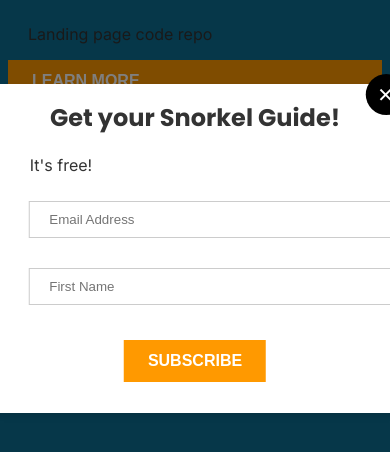
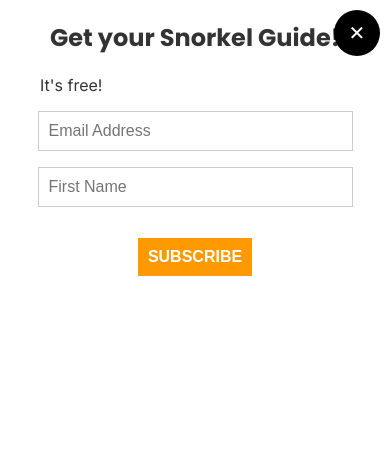
Before and after one commit to gpeach/snorkeldreams-landing-1, a website: page index.html in a window 390 px wide. Both pictures are taken after a click on the link "LEARN MORE". Drawn offline with Linux system fonts and the light colour scheme; a web font is replaced by a local one.

Commit message:
fixed mobile css

```diff
--- a/css/snorkeldreams_landing_page.css
+++ b/css/snorkeldreams_landing_page.css
@@ -45,13 +45,15 @@ p {
 }
 
 #mc_embed_signup .mc-field-group {
-  padding: 10px 5%; /* Responsive padding */
+  display: flex;
+  width: 90%;
+  margin: 0 auto;
 }
 
 .mc-field-group input {
   width: 100%; /* Full width of parent */
-  padding: 1em;
-  margin-bottom: 10px;
+  padding: 1rem;
+  margin-bottom: 1rem;
   border: 1px solid #ccc;
 }
 
@@ -86,6 +88,7 @@ p {
     margin-top: 10vh; /* Adjust to center modal more appropriately */
   }
 }
+
 #mc_embed_close {
   position: absolute;
   padding: 8px;
@@ -144,8 +147,7 @@ p {
   font-optical-sizing: auto;
   font-weight: 500;
   font-style: normal;
-  font-variation-settings:
-    "slnt" 0;
+  font-variation-settings: "slnt" 0;
   color: white;
 }
 
@@ -154,8 +156,7 @@ p {
   font-optical-sizing: auto;
   font-weight: 500;
   font-style: normal;
-  font-variation-settings:
-    "slnt" 0;
+  font-variation-settings: "slnt" 0;
   color: white;
 }
 
@@ -164,14 +165,14 @@ p {
   font-optical-sizing: auto;
   font-weight: 500;
   font-style: normal;
-  font-variation-settings:
-    "slnt" 0;
+  font-variation-settings: "slnt" 0;
   color: white;
 }
 
 section[data-section-id="65f357694eb09b342fa30634"] .section-background {
   background-color: #0C6E93;
 }
+
 section[data-section-id="65f3592948f3575fa0c62698"] .section-background {
   background-color: #0E99D0;
 }
@@ -180,11 +181,11 @@ section[data-section-id="65f356b0cc21e832172a6d26"] .section-background {
   background-color: #fff;
 }
 
-section[data-section-id="64a8c101a846cd50ddc460ea"]{
+section[data-section-id="64a8c101a846cd50ddc460ea"] {
   display: none;
 }
 
-section[data-section-id="65f356b0cc21e832172a6d26"] .section-background{
+section[data-section-id="65f356b0cc21e832172a6d26"] .section-background {
   background-color: #94C1BA;
 }
 
@@ -228,8 +229,7 @@ html, body {
   font-optical-sizing: auto;
   font-weight: 400;
   font-style: normal;
-  font-variation-settings:
-    "slnt" 0;
+  font-variation-settings: "slnt" 0;
 }
 
 .poppins-thin {
@@ -355,3 +355,72 @@ html, body {
 #mc-message p.error {
   background-color: #f44336; /* Red */
 }
+
+/* Overlay covering the entire screen */
+.overlay.active {
+  display: block; /* Show overlay */
+  position: fixed;
+  top: 0;
+  left: 0;
+  width: 100%;
+  height: 100%;
+  background: rgba(0, 0, 0, 0.5);
+  z-index: 999; /* Ensure it's below the modal content but above other content */
+  overflow-y: auto; /* Allow scrolling within the overlay */
+}
+
+/* Full-screen modal adjustments */
+@media screen and (max-width: 599px), screen and (max-height: 599px) {
+  #mc_embed_signup {
+    display: none;
+  }
+
+  #mc_embed_signup.active {
+    max-width: 100%;
+    display: block;
+    margin-top: 0;
+    position: fixed;
+    top: 0;
+    left: 0; /* Align to the far left */
+    transform: none; /* Remove any transform */
+    width: 100%; /* Full width */
+    height: 100%; /* Full height, ensuring full screen coverage */
+    overflow-y: auto; /* Enable scrolling if content exceeds screen height */
+    padding: 20px; /* Appropriate padding */
+    box-sizing: border-box; /* Include padding in width/height calculations */
+    z-index: 1000; /* Above the overlay */
+  }
+
+  /* Ensuring the close button is visible and appropriately positioned */
+  #mc_embed_close {
+    position: absolute;
+    top: 10px; /* Adjust as needed */
+    right: 10px; /* Adjust as needed */
+    z-index: 1001; /* Ensure it's above the modal content */
+    /* Styling for visibility */
+    background-color: #000;
+    color: #fff;
+    border-radius: 50%;
+    width: 30px;
+    height: 30px;
+    display: flex;
+    align-items: center;
+    justify-content: center;
+    cursor: pointer;
+  }
+
+  /* Ensure input and button are appropriately styled for mobile */
+  #mc_embed_signup .button {
+    padding: 10px; /* Adjust for touch friendliness */
+    font-size: 16px; /* Readability on small screens */
+    width: auto; /* Ensure full width within container */
+  }
+
+
+  /* Ensure input and button are appropriately styled for mobile */
+  .mc-field-group input {
+    padding: 10px; /* Adjust for touch friendliness */
+    font-size: 16px; /* Readability on small screens */
+    width: 100%; /* Ensure full width within container */
+  }
+}
```
